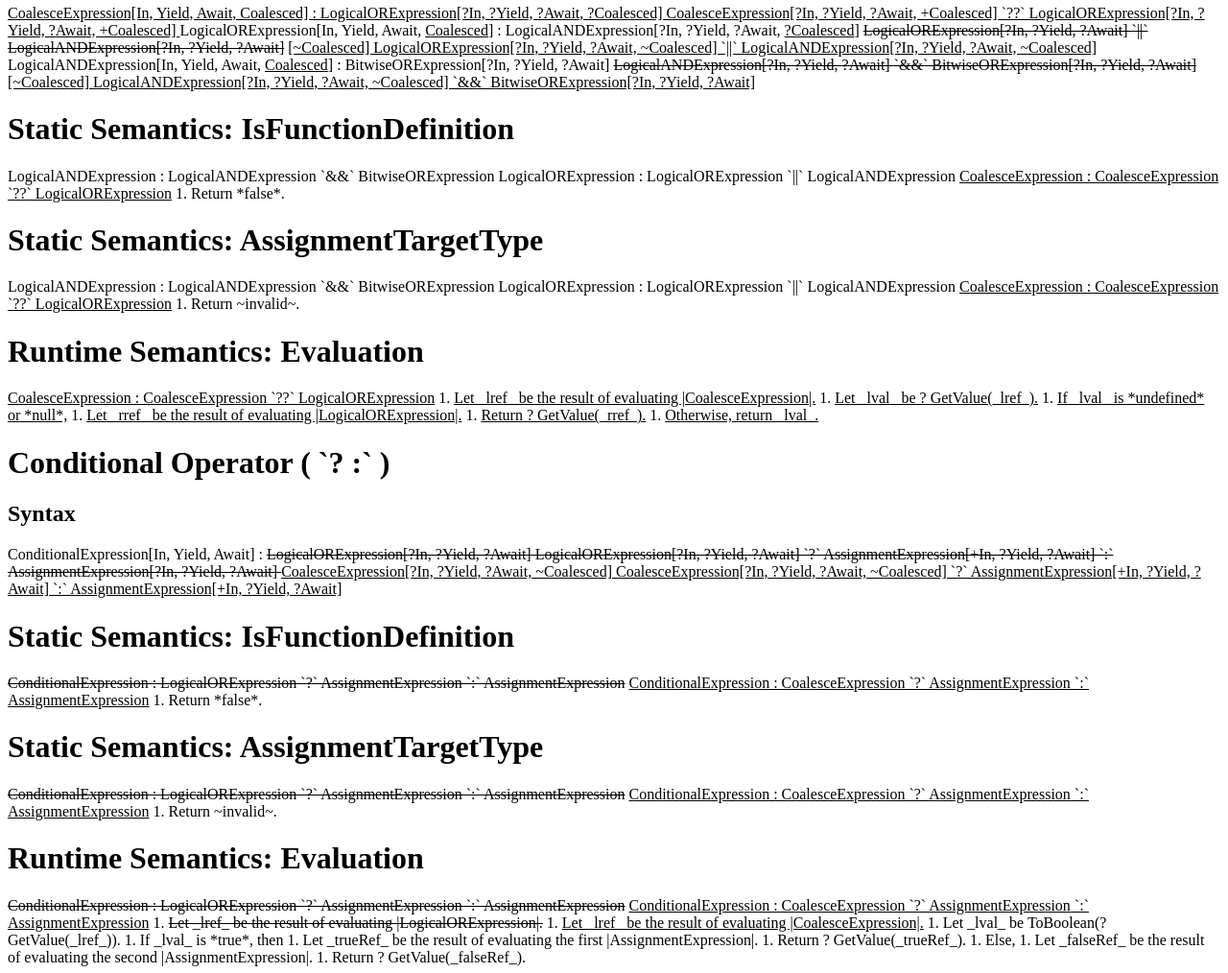
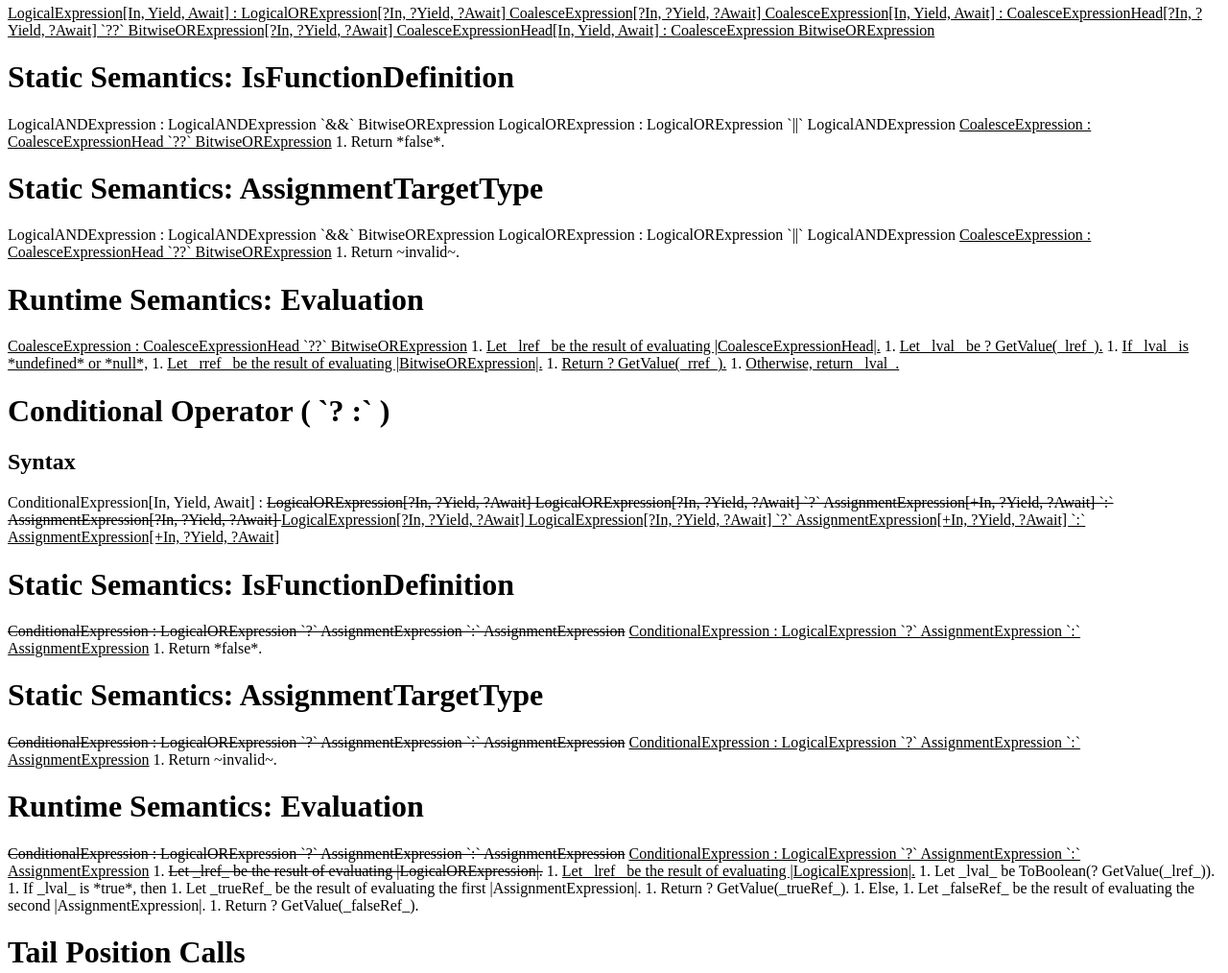
Before and after one commit to tc39/proposal-nullish-coalescing, a website: page spec.html in a window 1280 px wide. Shown: the part 400-1414 px from the top of the page at 96% size. Drawn offline with Linux system fonts and the light colour scheme.

Commit message:
Remove the 'Coalesced' grammar flag.

```diff
--- a/spec.html
+++ b/spec.html
@@ -24,20 +24,17 @@ contributors: Daniel Ehrenberg, Daniel Rosenwasser
   <h2>Syntax</h2>
   <emu-grammar type="definition">
     <ins>
-    CoalesceExpression[In, Yield, Await, Coalesced] :
-      LogicalORExpression[?In, ?Yield, ?Await, ?Coalesced]
-      CoalesceExpression[?In, ?Yield, ?Await, +Coalesced] `??` LogicalORExpression[?In, ?Yield, ?Await, +Coalesced]
+    LogicalExpression[In, Yield, Await] :
+      LogicalORExpression[?In, ?Yield, ?Await]
+      CoalesceExpression[?In, ?Yield, ?Await]
+
+    CoalesceExpression[In, Yield, Await] :
+      CoalesceExpressionHead[?In, ?Yield, ?Await] `??` BitwiseORExpression[?In, ?Yield, ?Await]
+
+    CoalesceExpressionHead[In, Yield, Await] :
+      CoalesceExpression
+      BitwiseORExpression
     </ins>
-
-    LogicalORExpression[In, Yield, Await, <ins>Coalesced</ins>] :
-      LogicalANDExpression[?In, ?Yield, ?Await, <ins>?Coalesced</ins>]
-      <del>LogicalORExpression[?In, ?Yield, ?Await] `||` LogicalANDExpression[?In, ?Yield, ?Await]</del>
-      <ins>[~Coalesced] LogicalORExpression[?In, ?Yield, ?Await, ~Coalesced] `||` LogicalANDExpression[?In, ?Yield, ?Await, ~Coalesced]</ins>
-
-    LogicalANDExpression[In, Yield, Await, <ins>Coalesced</ins>] :
-      BitwiseORExpression[?In, ?Yield, ?Await]
-      <del>LogicalANDExpression[?In, ?Yield, ?Await] `&amp;&amp;` BitwiseORExpression[?In, ?Yield, ?Await]</del>
-      <ins>[~Coalesced] LogicalANDExpression[?In, ?Yield, ?Await, ~Coalesced] `&amp;&amp;` BitwiseORExpression[?In, ?Yield, ?Await]</ins>
   </emu-grammar>
 
   <emu-clause id="sec-binary-logical-operators-static-semantics-isfunctiondefinition">
@@ -48,7 +45,7 @@ contributors: Daniel Ehrenberg, Daniel Rosenwasser
 
       LogicalORExpression : LogicalORExpression `||` LogicalANDExpression
 
-      <ins>CoalesceExpression : CoalesceExpression `??` LogicalORExpression</ins>
+      <ins>CoalesceExpression : CoalesceExpressionHead `??` BitwiseORExpression</ins>
     </emu-grammar>
     <emu-alg>
       1. Return *false*.
@@ -63,7 +60,7 @@ contributors: Daniel Ehrenberg, Daniel Rosenwasser
 
       LogicalORExpression : LogicalORExpression `||` LogicalANDExpression
 
-      <ins>CoalesceExpression : CoalesceExpression `??` LogicalORExpression</ins>
+      <ins>CoalesceExpression : CoalesceExpressionHead `??` BitwiseORExpression</ins>
     </emu-grammar>
     <emu-alg>
       1. Return ~invalid~.
@@ -73,12 +70,12 @@ contributors: Daniel Ehrenberg, Daniel Rosenwasser
   <emu-clause id="sec-binary-logical-operators-runtime-semantics-evaluation">
     <h1>Runtime Semantics: Evaluation</h1>
 
-    <emu-grammar><ins>CoalesceExpression : CoalesceExpression `??` LogicalORExpression</ins></emu-grammar>
+    <emu-grammar><ins>CoalesceExpression : CoalesceExpressionHead `??` BitwiseORExpression</ins></emu-grammar>
     <emu-alg>
-      1. <ins>Let _lref_ be the result of evaluating |CoalesceExpression|.</ins>
+      1. <ins>Let _lref_ be the result of evaluating |CoalesceExpressionHead|.</ins>
       1. <ins>Let _lval_ be ? GetValue(_lref_).</ins>
       1. <ins>If _lval_ is *undefined* or *null*,</ins>
-        1. <ins>Let _rref_ be the result of evaluating |LogicalORExpression|.</ins>
+        1. <ins>Let _rref_ be the result of evaluating |BitwiseORExpression|.</ins>
         1. <ins>Return ? GetValue(_rref_).</ins>
       1. <ins>Otherwise, return _lval_.</ins>
     </emu-alg>
@@ -95,8 +92,8 @@ contributors: Daniel Ehrenberg, Daniel Rosenwasser
         LogicalORExpression[?In, ?Yield, ?Await] `?` AssignmentExpression[+In, ?Yield, ?Await] `:` AssignmentExpression[?In, ?Yield, ?Await]
         </del>
         <ins>
-        CoalesceExpression[?In, ?Yield, ?Await, ~Coalesced]
-        CoalesceExpression[?In, ?Yield, ?Await, ~Coalesced] `?` AssignmentExpression[+In, ?Yield, ?Await] `:` AssignmentExpression[+In, ?Yield, ?Await]
+        LogicalExpression[?In, ?Yield, ?Await]
+        LogicalExpression[?In, ?Yield, ?Await] `?` AssignmentExpression[+In, ?Yield, ?Await] `:` AssignmentExpression[+In, ?Yield, ?Await]
         </ins>
   </emu-grammar>
 
@@ -105,7 +102,7 @@ contributors: Daniel Ehrenberg, Daniel Rosenwasser
     <emu-see-also-para op="IsFunctionDefinition"></emu-see-also-para>
     <emu-grammar>
       <del>ConditionalExpression : LogicalORExpression `?` AssignmentExpression `:` AssignmentExpression</del>
-      <ins>ConditionalExpression : CoalesceExpression `?` AssignmentExpression `:` AssignmentExpression</ins>
+      <ins>ConditionalExpression : LogicalExpression `?` AssignmentExpression `:` AssignmentExpression</ins>
     </emu-grammar>
     <emu-alg>
       1. Return *false*.
@@ -117,7 +114,7 @@ contributors: Daniel Ehrenberg, Daniel Rosenwasser
     <emu-see-also-para op="AssignmentTargetType"></emu-see-also-para>
     <emu-grammar>
       <del>ConditionalExpression : LogicalORExpression `?` AssignmentExpression `:` AssignmentExpression</del>
-      <ins>ConditionalExpression : CoalesceExpression `?` AssignmentExpression `:` AssignmentExpression</ins>
+      <ins>ConditionalExpression : LogicalExpression `?` AssignmentExpression `:` AssignmentExpression</ins>
     </emu-grammar>
     <emu-alg>
       1. Return ~invalid~.
@@ -128,11 +125,11 @@ contributors: Daniel Ehrenberg, Daniel Rosenwasser
     <h1>Runtime Semantics: Evaluation</h1>
     <emu-grammar>
       <del>ConditionalExpression : LogicalORExpression `?` AssignmentExpression `:` AssignmentExpression</del>
-      <ins>ConditionalExpression : CoalesceExpression `?` AssignmentExpression `:` AssignmentExpression</ins>
+      <ins>ConditionalExpression : LogicalExpression `?` AssignmentExpression `:` AssignmentExpression</ins>
     </emu-grammar>
     <emu-alg>
       1. <del>Let _lref_ be the result of evaluating |LogicalORExpression|.</del>
-      1. <ins>Let _lref_ be the result of evaluating |CoalesceExpression|.</ins>
+      1. <ins>Let _lref_ be the result of evaluating |LogicalExpression|.</ins>
       1. Let _lval_ be ToBoolean(? GetValue(_lref_)).
       1. If _lval_ is *true*, then
         1. Let _trueRef_ be the result of evaluating the first |AssignmentExpression|.
@@ -155,7 +152,7 @@ contributors: Daniel Ehrenberg, Daniel Rosenwasser
       <h1>Expression Rules</h1>
       <emu-grammar>
         <del>ConditionalExpression : LogicalORExpression `?` AssignmentExpression `:` AssignmentExpression</del>
-        <ins>ConditionalExpression : CoalesceExpression `?` AssignmentExpression `:` AssignmentExpression</ins>
+        <ins>ConditionalExpression : LogicalExpression `?` AssignmentExpression `:` AssignmentExpression</ins>
       </emu-grammar>
       <emu-alg>
         1. Let _has_ be HasCallInTailPosition of the first |AssignmentExpression| with argument _call_.
@@ -172,12 +169,12 @@ contributors: Daniel Ehrenberg, Daniel Rosenwasser
       </emu-alg>
       <emu-grammar>
       <ins>
-        CoalesceExpression : CoalesceExpression `??` LogicalORExpression
+        CoalesceExpression : CoalesceExpressionHead `??` BitwiseORExpression
       </ins>
       </emu-grammar>
       <emu-alg>
       <ins>
-        1. Return HasCallInTailPosition of |LogicalORExpression| with argument _call_.
+        1. Return HasCallInTailPosition of |BitwiseORExpression| with argument _call_.
       </ins>
       </emu-alg>
     </emu-clause>
```
